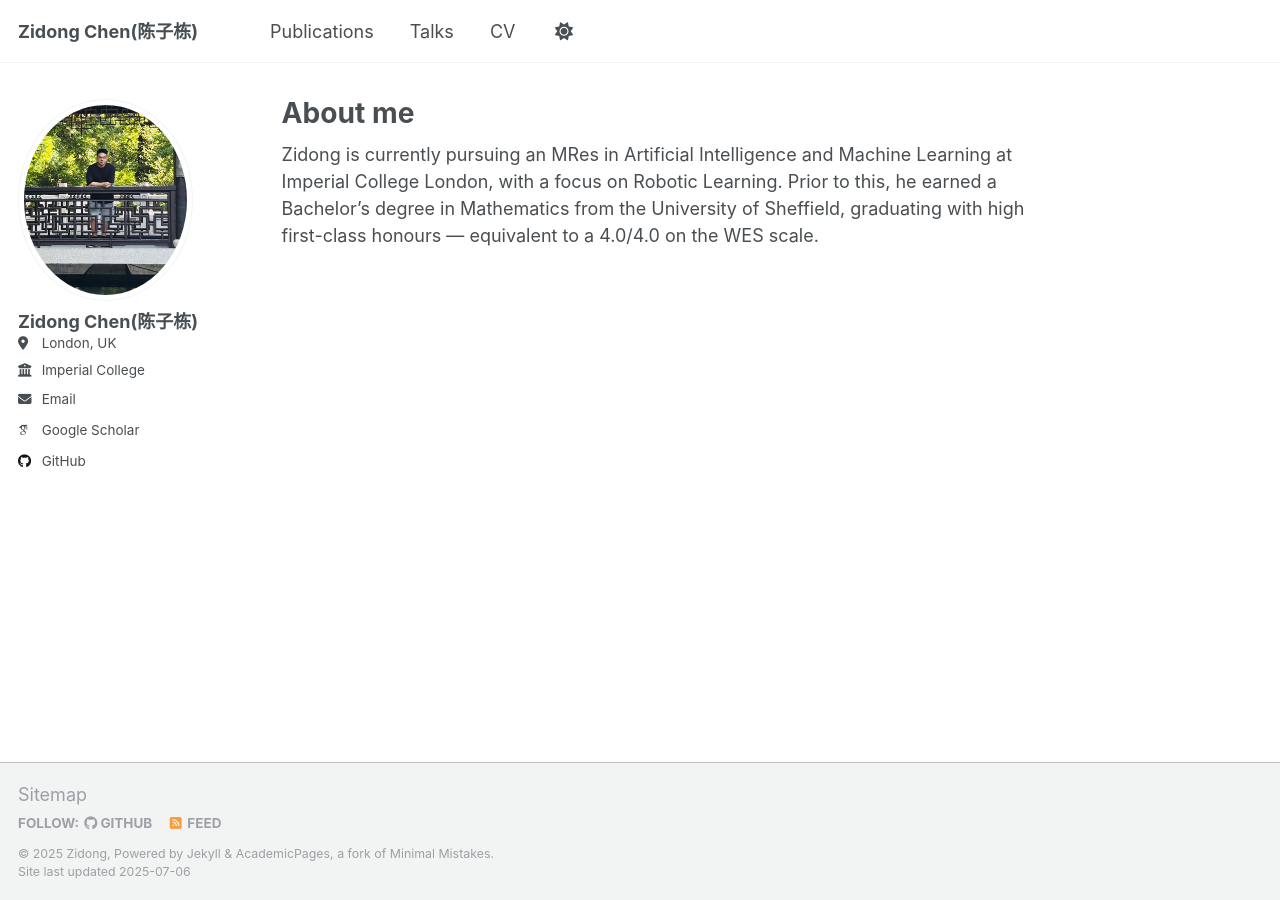
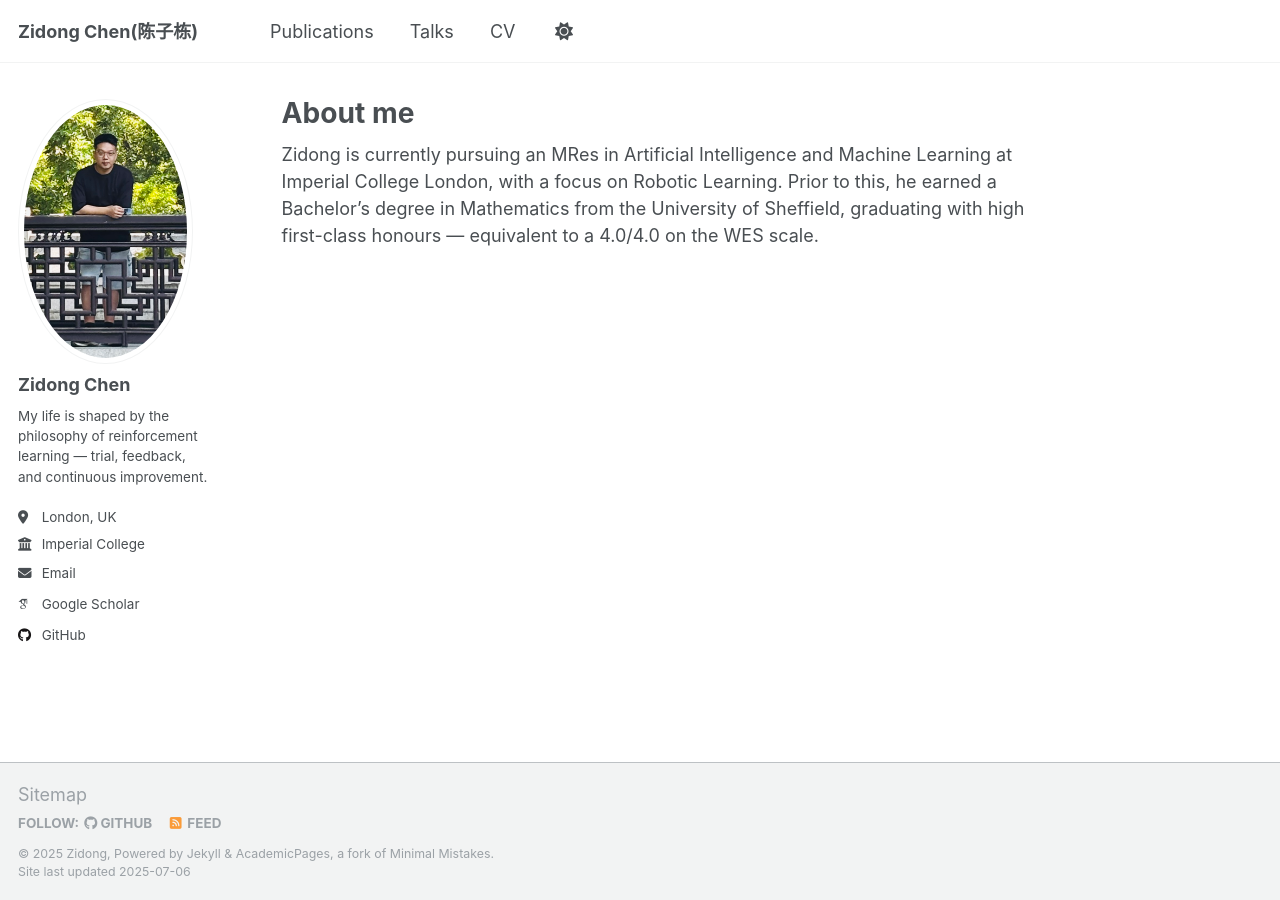
Before and after one commit to ZidongChen25/ZidongChen25.github.io, a Jekyll site: the page built from _pages/about.md, in a window 1280 px wide. Built offline with Jekyll 4.4.1, drawn with Linux system fonts in a browser that asks for light colours; some web fonts are replaced; a script that is not in the unit is left out.

Commit message:
first update

```diff
--- a/_config.yml
+++ b/_config.yml
@@ -23,9 +23,9 @@ repository               : "ZidongChen25/ZidongChen25.github.io"
 author:
   # Biographic information
   avatar           : "profile.png"
-  name             : "Zidong Chen(陈子栋)"
+  name             : "Zidong Chen"
   pronouns         : # example: "she/her"
-  #bio              : "Short biography for the left-hand sidebar"
+  bio              : "My life is shaped by the philosophy of reinforcement learning — trial, feedback, and continuous improvement."
   location         : "London, UK"
   employer         : "Imperial College"
   uri              : # URL
@@ -46,7 +46,7 @@ author:
   bitbucket        : # Username - Update with your username on the site
   codepen          : # Username
   dribbble         : # Username
-  github           : https://github.com/ZidongChen25
+  github           : "ZidongChen25"
   kaggle           : # Username
   stackoverflow    : # User number or user number and name (i.e., use "1" or "1/jeff-atwood")
 
```
Also changed, not shown: images/profile.png.
